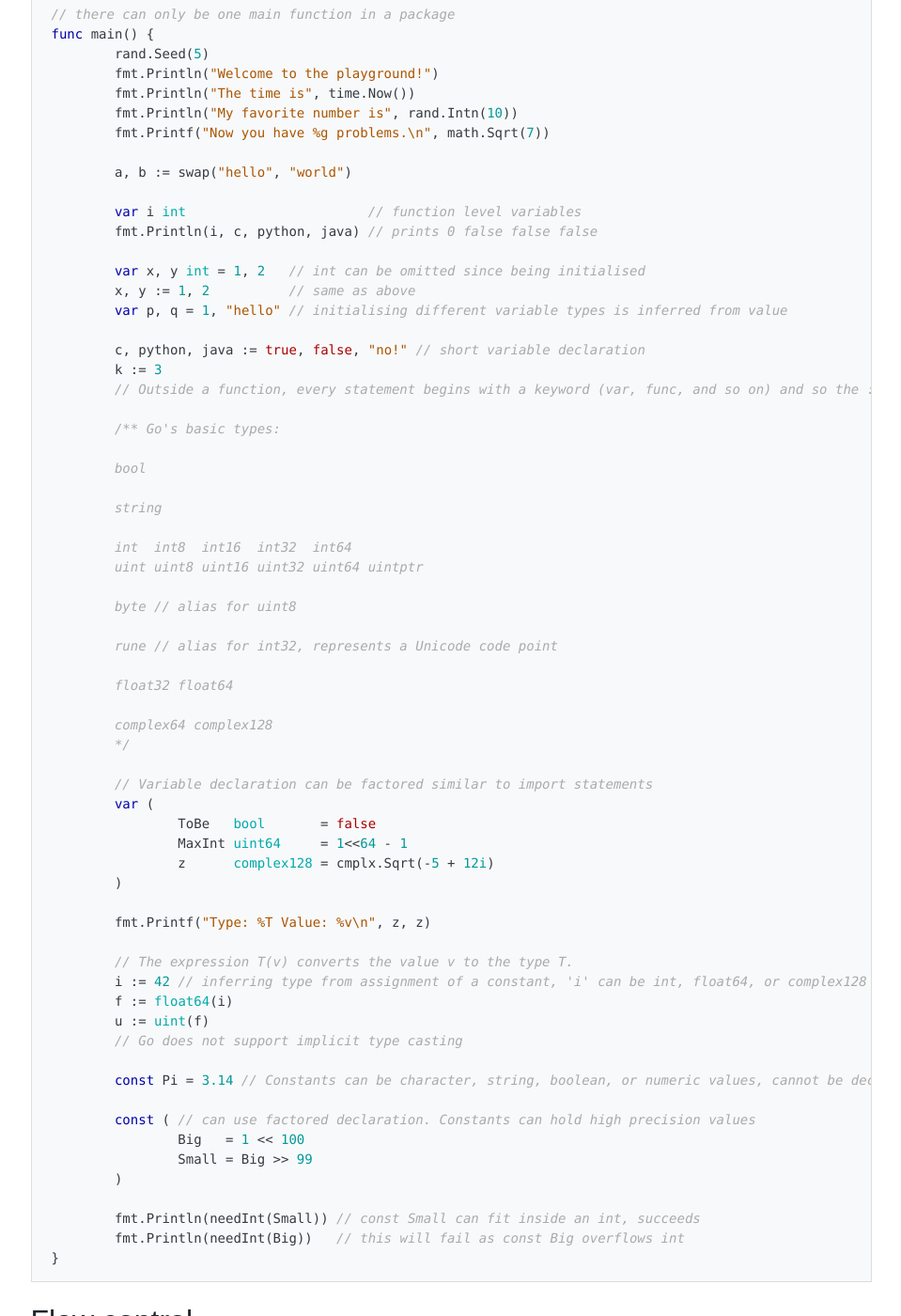
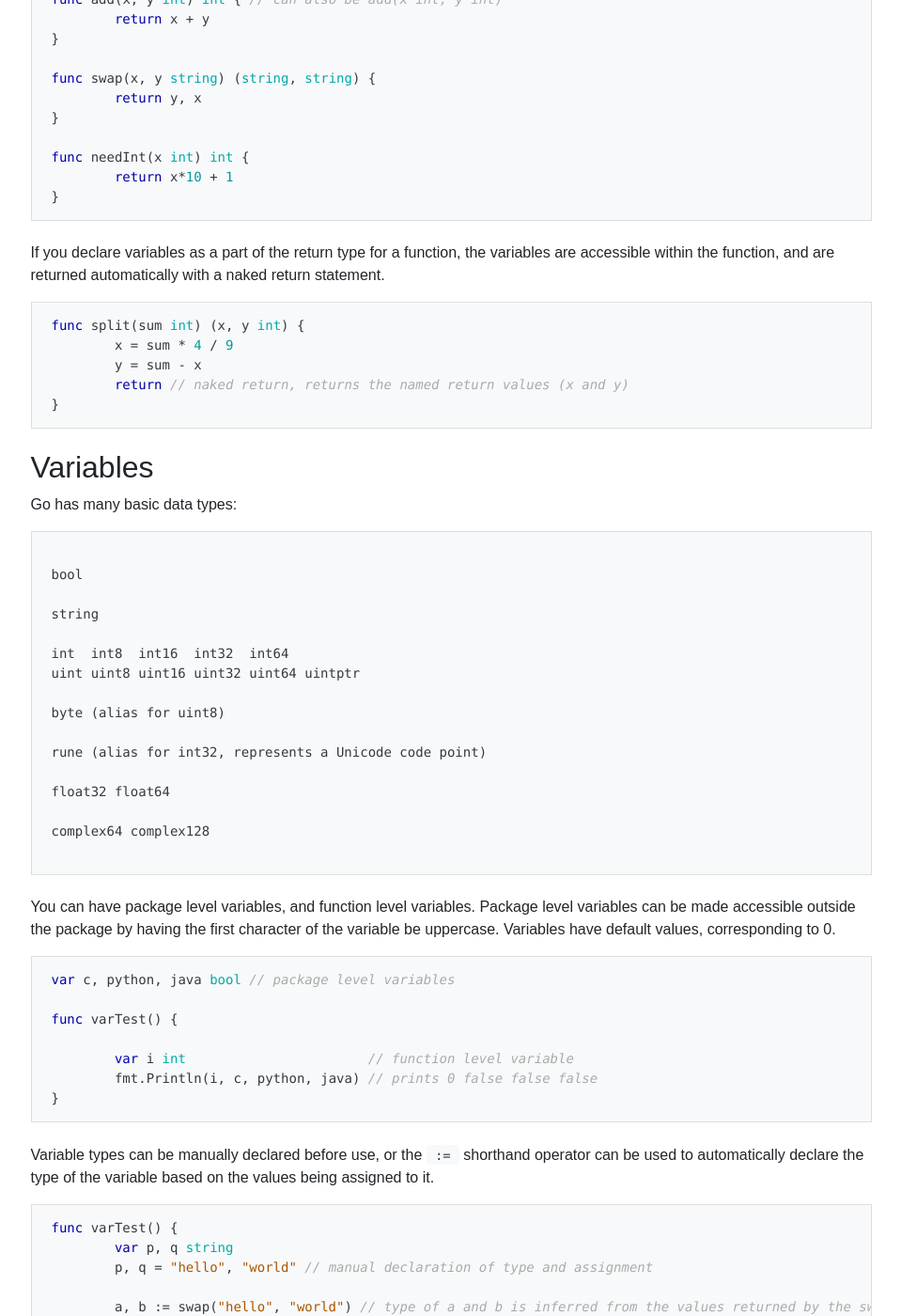
Before and after one commit to GokulVSD/gokulvsd.github.io, a Jekyll site: the page built from _posts/2020-09-26-go-part-2.md, in a window 1280 px wide and 1400 px high, scrolled down 1053 px. Shown: the whole window at 94% size, without its empty margins (160-1119 px from the left). Built offline with Jekyll 4.4.1, drawn with Linux system fonts in a browser that asks for light colours; nearby versions of some CDN libraries; some web fonts are replaced; our own code applies the rules of GitHub Pages for plain Markdown files; library files that are not in the unit come from our copies; some of the changed text lies outside the part shown.

Commit message:
Refactored Go Part 2

````diff
--- a/_posts/2020-09-26-go-part-2.md
+++ b/_posts/2020-09-26-go-part-2.md
@@ -6,15 +6,19 @@
 description: Part 2 of my experience with learning and using GoLang, the general purpose programming language by Google.
 ---
 
-It saves both of us time if I programatically explain constructs in conjunction with explanations.
+I will proceed by programatically explaining constructs in conjunction with code snippets.
 Treat the code sections below as multiple mini demos combined together and explained with the help of comments.
+Code sections lower down the post will call functions declared higher up, so you can scroll back up and reference
+them.
 
 ## The basics
 
+Programs start execution from within package `main`, with the `main` function inside that package being executed first.
+Packages are self contained, with the only things from the package accessible outside the package are exported names
+(variables, functions, etc. starting with an uppercase letter). Packages can contain sub-packages, via nested directories.
+
 ``` go
 package main
-
-// Programs start running in package main
 
 import (
 	"fmt"
@@ -26,6 +30,21 @@
 
 // Only things accessible outside a package are exported names, starting with uppercase.
 
+// there can only be one main function in a package
+func main() {
+	rand.Seed(5)
+	fmt.Println("The time is", time.Now())
+	fmt.Println("My favorite number is", rand.Intn(10))
+	fmt.Printf("Now you have %g problems.\n", math.Sqrt(7))
+}
+```
+
+## Functions
+
+Unline most other languages, type declaration in Go occurs after the literal. Similar to how you can declare multiple variables
+of a type in c, like `int x, y;`, you can declare mutiple variables and mention the type after each variable, or only once at the end. This applies to function parameters too. Functions can also return multiple variables.
+
+```go
 func add(x, y int) int { // can also be add(x int, y int)
 	return x + y
 }
@@ -34,98 +53,153 @@
 	return y, x
 }
 
+func needInt(x int) int {
+	return x*10 + 1
+}
+```
+
+If you declare variables as a part of the return type for a function, the variables are accessible within the function, and are
+returned automatically with a naked return statement.
+
+```go
 func split(sum int) (x, y int) {
 	x = sum * 4 / 9
 	y = sum - x
 	return // naked return, returns the named return values (x and y)
 }
+```
 
-func needInt(x int) int {
-	return x*10 + 1
-}
+## Variables
 
+Go has many basic data types:
+```
+
+bool
+
+string
+
+int  int8  int16  int32  int64
+uint uint8 uint16 uint32 uint64 uintptr
+
+byte (alias for uint8)
+
+rune (alias for int32, represents a Unicode code point)
+
+float32 float64
+
+complex64 complex128
+
+```
+
+You can have package level variables, and function level variables. Package level variables can be made accessible outside
+the package by having the first character of the variable be uppercase. Variables have default values, corresponding to 0.
+
+```go
 var c, python, java bool // package level variables
 
-// there can only be one main function in a package
-func main() {
-	rand.Seed(5)
-	fmt.Println("Welcome to the playground!")
-	fmt.Println("The time is", time.Now())
-	fmt.Println("My favorite number is", rand.Intn(10))
-	fmt.Printf("Now you have %g problems.\n", math.Sqrt(7))
+func varTest() {
 
-	a, b := swap("hello", "world")
+	var i int                       // function level variable
+	fmt.Println(i, c, python, java) // prints 0 false false false
+}
+```
 
-	var i int                       // function level variables
-	fmt.Println(i, c, python, java) // prints 0 false false false
+Variable types can be manually declared before use, or the `:=` shorthand operator can be used to automatically declare the type
+of the variable based on the values being assigned to it.
 
-	var x, y int = 1, 2   // int can be omitted since being initialised
-	x, y := 1, 2          // same as above
+```go
+func varTest() {
+	var p, q string
+	p, q = "hello", "world" // manual declaration of type and assignment
+
+	a, b := swap("hello", "world") // type of a and b is inferred from the values returned by the swap function
+
+	var x, y int = 1, 2   // int can be omitted here since they are being initialised immediately
+	u, v := 1, 2          // same as above
+
 	var p, q = 1, "hello" // initialising different variable types is inferred from value
 
 	c, python, java := true, false, "no!" // short variable declaration
 	k := 3
-	// Outside a function, every statement begins with a keyword (var, func, and so on) and so the := construct is not available.
+}
+```
 
-	/** Go's basic types:
+Outside a function, every statement begins with a keyword (var, func, and so on) and so the := construct is not available.
 
-	bool
+## Factoring
 
-	string
+Multiple statements of the same kind can be bunched together to save on verbosity. This is referred to as factoring in Go.
+```go
+import "math"
+import "fmt"
+import "math/cmplx"
+```
+Can be factored as:
+```go
+import(
+	"math"
+	"fmt"
+	"math/cmplx"
+)
+```
 
-	int  int8  int16  int32  int64
-	uint uint8 uint16 uint32 uint64 uintptr
+Variable declaration can be factored similar to import statements:
 
-	byte // alias for uint8
+```go
+var (
+	ToBe   bool       = false
+	MaxInt uint64     = 1<<64 - 1
+	z      complex128 = cmplx.Sqrt(-5 + 12i)
+)
+```
 
-	rune // alias for int32, represents a Unicode code point
+## Type conversion and Constants
 
-	float32 float64
+Go does not support implicit type casting.
 
-	complex64 complex128
-	*/
-
-	// Variable declaration can be factored similar to import statements
-	var (
-		ToBe   bool       = false
-		MaxInt uint64     = 1<<64 - 1
-		z      complex128 = cmplx.Sqrt(-5 + 12i)
-	)
-
+```go
+func typeTest(){
+	// var z is from previous code snippet
 	fmt.Printf("Type: %T Value: %v\n", z, z)
+	// prints: Type: cmplx Value: 2 + 3i
 
 	// The expression T(v) converts the value v to the type T.
-	i := 42 // inferring type from assignment of a constant, 'i' can be int, float64, or complex128 based on precision of the constant
 	f := float64(i)
 	u := uint(f)
-	// Go does not support implicit type casting
+}
+```
 
-	const Pi = 3.14 // Constants can be character, string, boolean, or numeric values, cannot be declared using the := syntax.
+When inferring types from the `:=` shorthand operator, when a constant literal is assigned, the variable type will be set to
+either int, float64, or complex128 based on the precision of the constant literal.
 
-	const ( // can use factored declaration. Constants can hold high precision values
+```go
+	i := 42 	// 'i' will be int in this case
+```
+
+Go supports constants, which can hold high precision values. Constants can be character, string, boolean, or numeric values. They cannot be declared using the := syntax.
+
+```go
+	const Pi = 3.14
+
+	const ( // can use factored declaration.
 		Big   = 1 << 100
 		Small = Big >> 99
 	)
 
-	fmt.Println(needInt(Small)) // const Small can fit inside an int, succeeds
-	fmt.Println(needInt(Big))   // this will fail as const Big overflows int
+	// The needInt function accepts an int as argument, and returns an int.
+	fmt.Println(needInt(Small)) // const `Small` can fit inside an int, succeeds
+	fmt.Println(needInt(Big))   // this will fail as const `Big` overflows int
 }
 ```
 
 ## Flow control
 
+Go only has `for` as a looping construct. All other looping constructs can be emulated with `for`.
+
 ``` go
-package main
+func flowTest() {
+	sum := 0
 
-import (
-	"fmt"
-	"math"
-	"time"
-)
-
-func main() {
-	sum := 0
-	// Go only has for as a looping construct
 	for i := 0; i < 10; i++ { // init; cond; post
 		sum += i
 	}
@@ -138,41 +212,64 @@
 		sum++
 	}
 
+	for _, name := range names {
+    // replace _ with a variable if you want the index in a slice/array,
+    // or to hold the key in case names is a map. Similar to Python's loops.
+	}
 }
+```
 
+When it comes to condition statements, Go supports `if`, `if/else` and `if/else if/else` constructs.
+
+```go
 func sqrt(x float64) string {
+
 	if x < 0 { // if statement
 		return sqrt(-x) + "i"
 	}
+
 	return fmt.Sprint(math.Sqrt(x))
 }
 
 func pow(x, n, lim float64) float64 {
-	if v := math.Pow(x, n); v < lim { // short; cond. short is similar to init in for loops.
+
+	// if short; cond
+	// short is similar to init in for loops.
+	if v := math.Pow(x, n); v < lim {
 		return v
 	} else {
-		fmt.Println(v) // shorts and inits are only within scope of the block (including the else blocks) of the flow construct
+		fmt.Println(v)
+		// shorts and inits are only within scope of the block
+		// (including the else blocks) of the flow construct
 	}
+
 	// can't use v here
 	return lim
 }
+```
 
+Go supports `switch`, however, it is slightly different from other languages. Case conditions need not be constants, they can be an expression / use functions. There is an implicit break between cases.
+
+```go
 func days() {
 	fmt.Println("When's Saturday?")
 
-	switch today := time.Now().Weekday(); time.Saturday { // Go has switch, also supports short statements
-	case today + 0:
-		fmt.Println("Today.")
-	case today + 1:
-		fmt.Println("Tomorrow.")
-	case today + 2:
-		fmt.Println("In two days.")
-	default:
-		fmt.Println("Too far away.")
+	// switch also supports optional short statements
+	// switch short; cond
+	switch today := time.Now().Weekday(); time.Saturday {
+
+		case today + 0:
+			fmt.Println("Today.")
+		case today + 1:
+			fmt.Println("Tomorrow.")
+		case today + 2:
+			fmt.Println("In two days.")
+		default:
+			fmt.Println("Too far away.")
 	}
-	// case conditions need not be constants, can be an expression / use functions. There is an implicit break between cases
 
-	// switch can be conditionless, it will select the first case that evaluates to true
+	// switch can be conditionless
+	// it will select the first case that evaluates to true
 	t := time.Now()
 	switch {
 	case t.Hour() < 12:
@@ -183,18 +280,30 @@
 		fmt.Println("Good evening.")
 	}
 }
+```
 
+Flow of execution can be manipulated using `defer`. The `defer` keyword before a function call will delay the execution of the function call until the surrounding function returns (finishes executing). However, the arguments to the function are executed and not deferred. For example, if you had an expression as an argument to the function, the expression will be evaluated and not deferred.
+
+```go
 func deferExample() {
-	defer fmt.Println("world") // the function is not called until the surrounding function returns.
-	// however, the arguments to the function are executed and not deferred.
+
+	defer fmt.Println("world")
+	// Function call isn't executed until deferExample() finishes.
+
 	fmt.Println("hello")
-} // this functions first prints "hello", and then "world"
+}
+// Calling this function first prints "hello", and then "world"
+```
+Defers are put into a stack, and called last-in first-out when the surrounding function returns.
 
-func deferStack() {
+```go
+func deferStackExample() {
+
 	for i := 0; i < 10; i++ {
 		defer fmt.Println(i)
 	}
-} // defers are put into a stack, and called last-in first-out when the surrounding function returns.
+}
+// Prints 9, 8, 7, ...
 ```
 
 [Here's all the stuff I made while learning from the Go docs](https://github.com/GokulVSD/ScratchPad/tree/master/Go)
````
